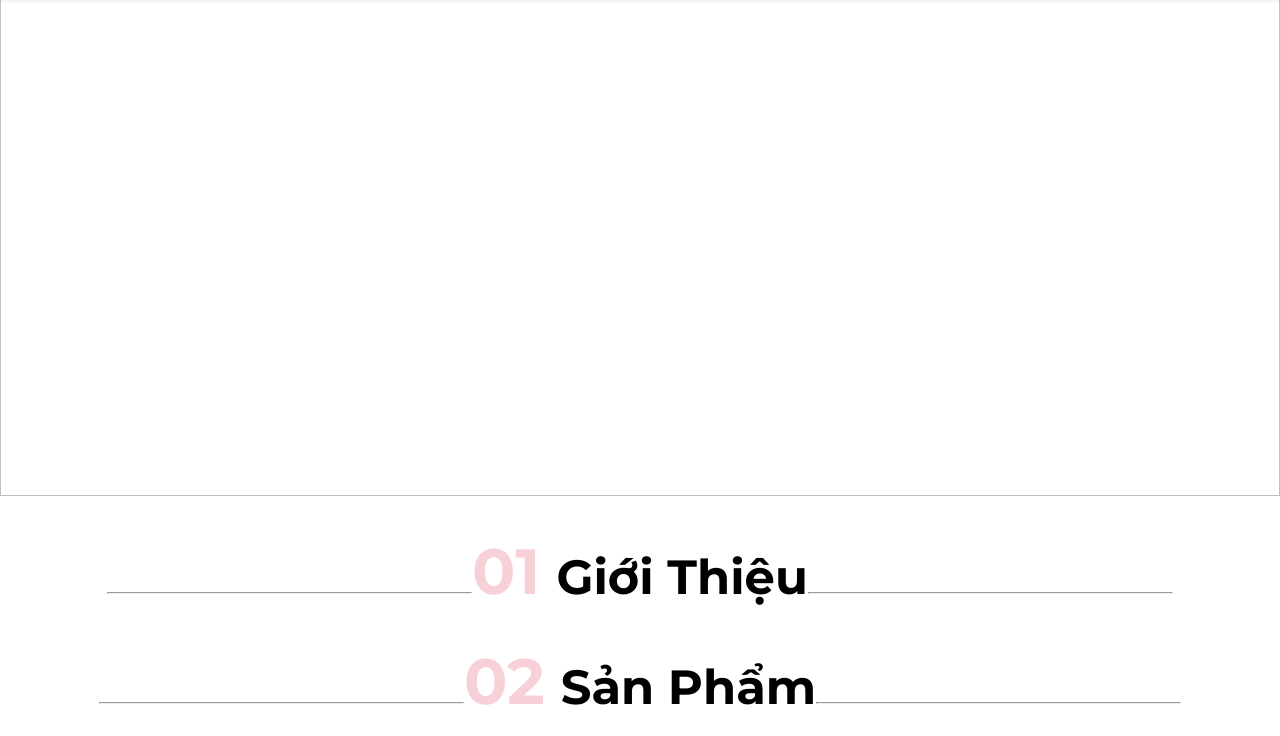
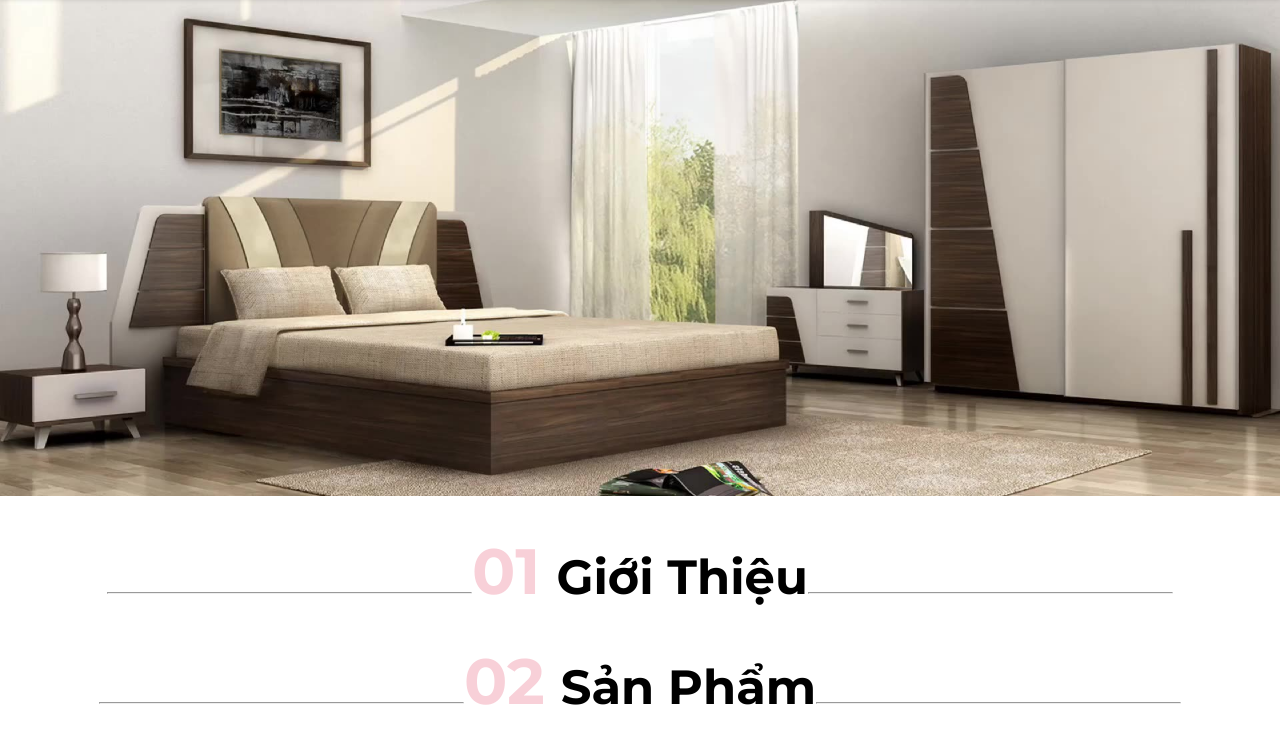
Before and after one commit to Hallie-C/FLproject-mika-website, a plain HTML site: page index.html in a window 1280 px wide. Shown: the part 64-800 px from the top of the page. Drawn offline with nearby package versions, Linux system fonts and the light colour scheme; the site is published under a folder, as on GitHub Pages, so addresses that start at the root find nothing.

Commit message:
Fixing header image

```diff
--- a/index.html
+++ b/index.html
@@ -41,7 +41,7 @@
                 </div>
             </div>
             <div class="carousel">
-                <img src="/images/bedroom_melamine.png" alt="">
+                <img src="images/bedroom_melamine.png" alt="">
             </div>
         </section>
         <!-- End of Header -->
```
